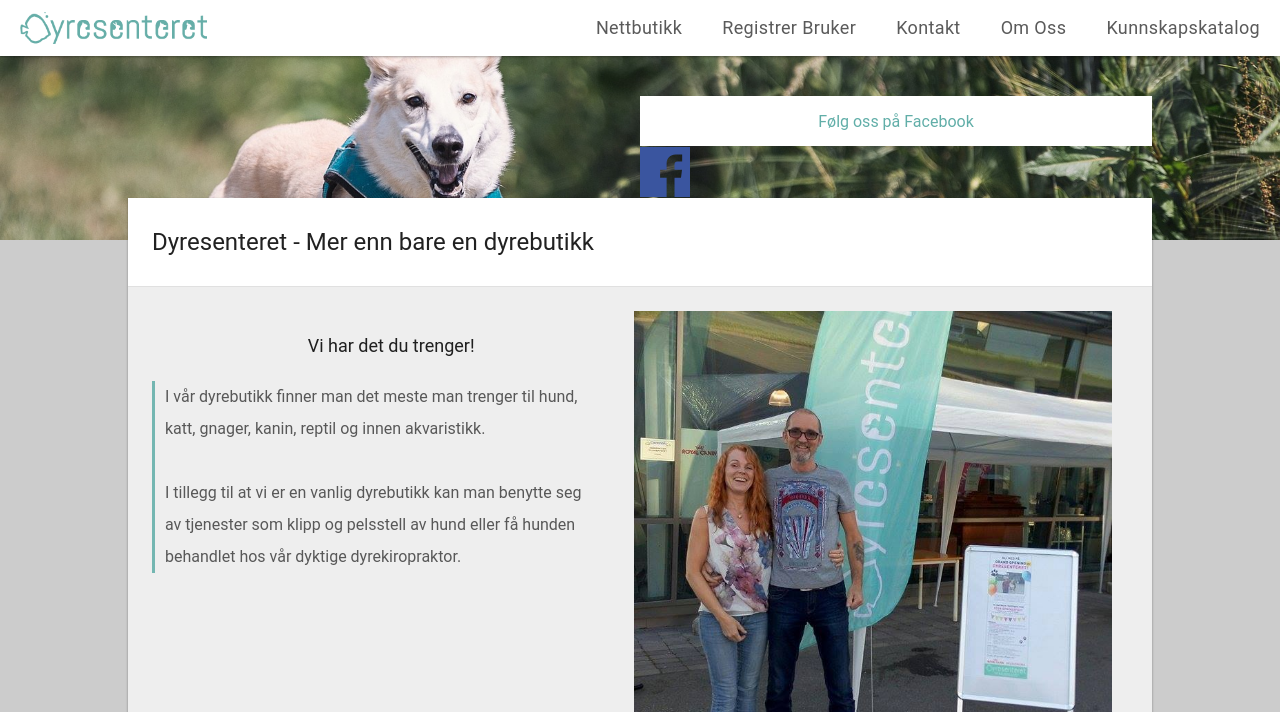
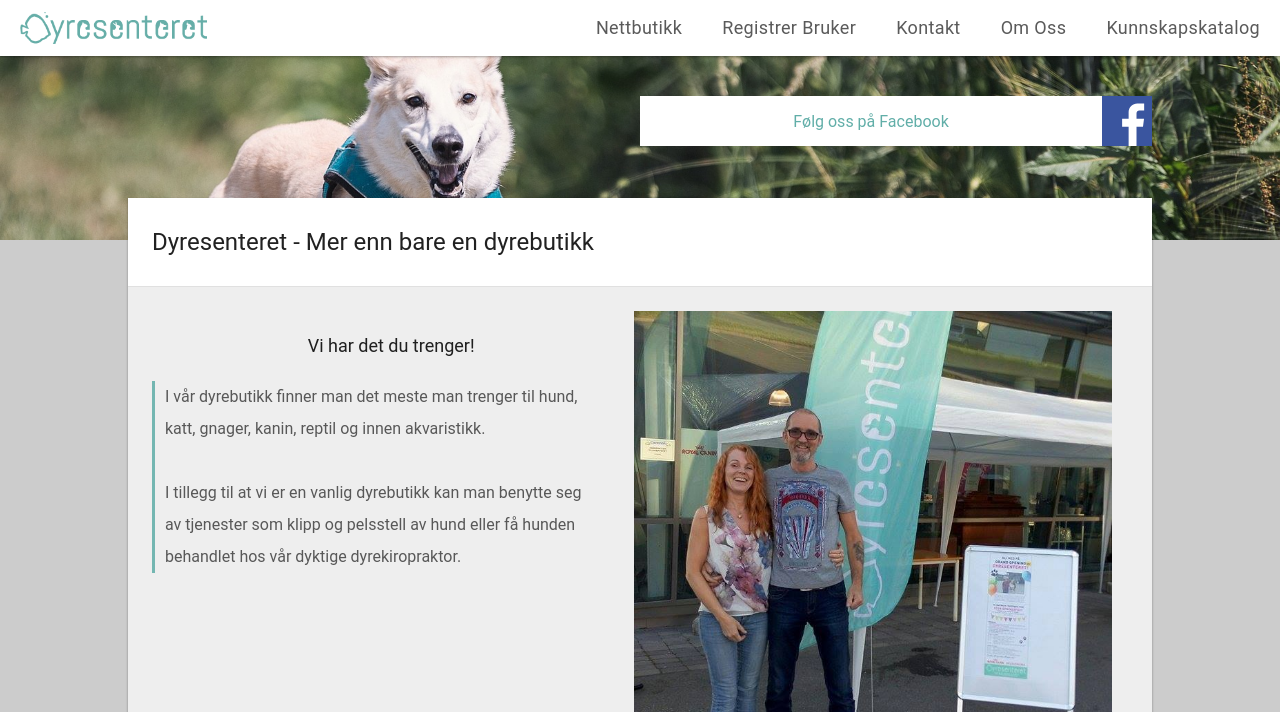
Before and after one commit to camelgod/webtek_2017h, a Flask app: page / in a window 1280 px wide. Shown: the top 712 px of the page. Run offline with Flask 2, Linux system fonts and the light colour scheme.

Commit message:
Fix weird broken header-media

```diff
--- a/app/static/style.css
+++ b/app/static/style.css
@@ -682,17 +682,20 @@ input[type=number] {
 	text-align:center;
 	margin-left:50%;
 	width:40%;
-  height:50px;
+	height:50px;
 	display:inline-block;
 	position:relative;
 	top:40%;
 }
 
+.header-media p {
+	display:inline-block !important;
+}
+
 .social-buttons {
     width:50px;
     height:50px;
-    margin:0px;
-    float:left;
+    float:right;
 }
 @media screen and (max-width: 650px) {
 	.fb_iframe_widget {
```
